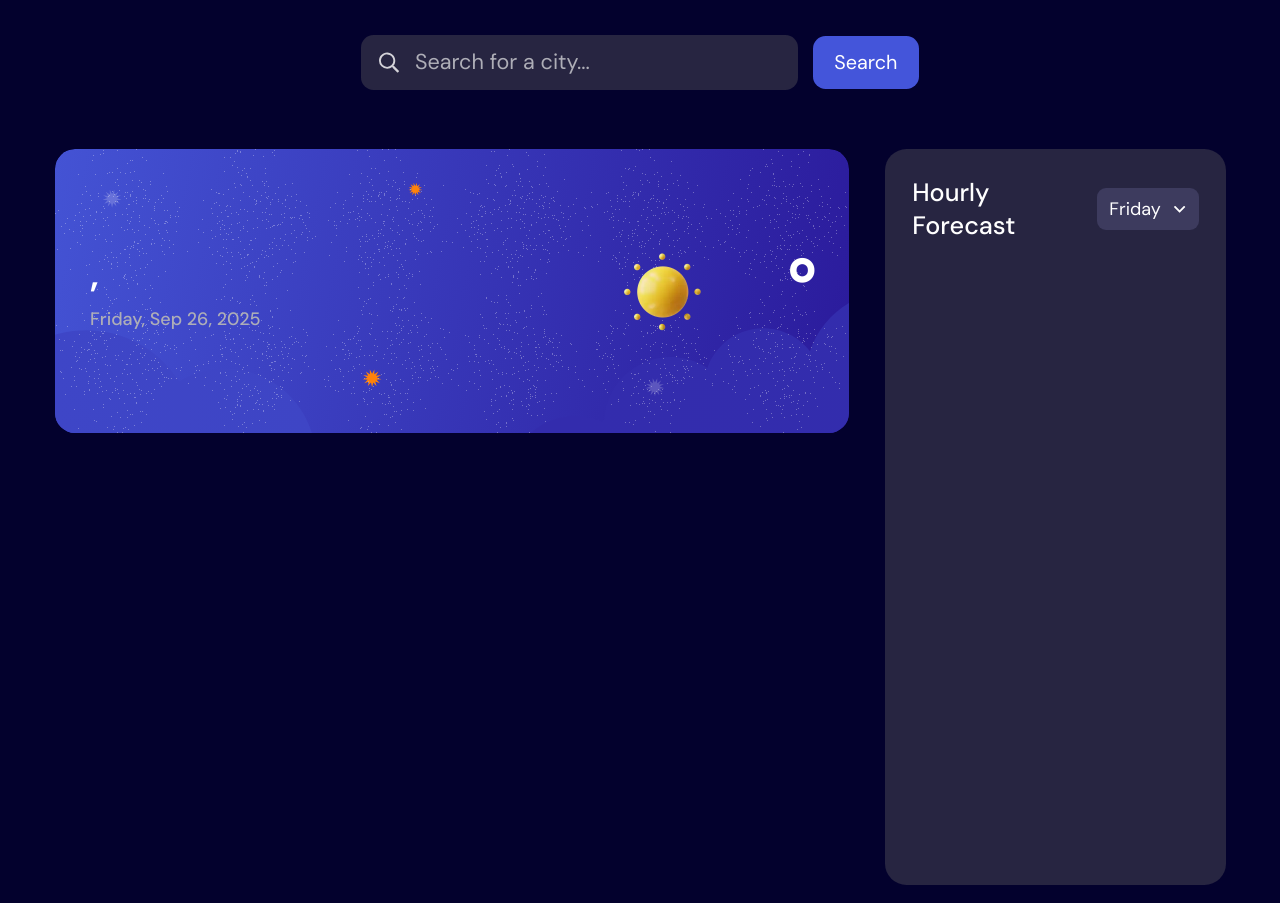
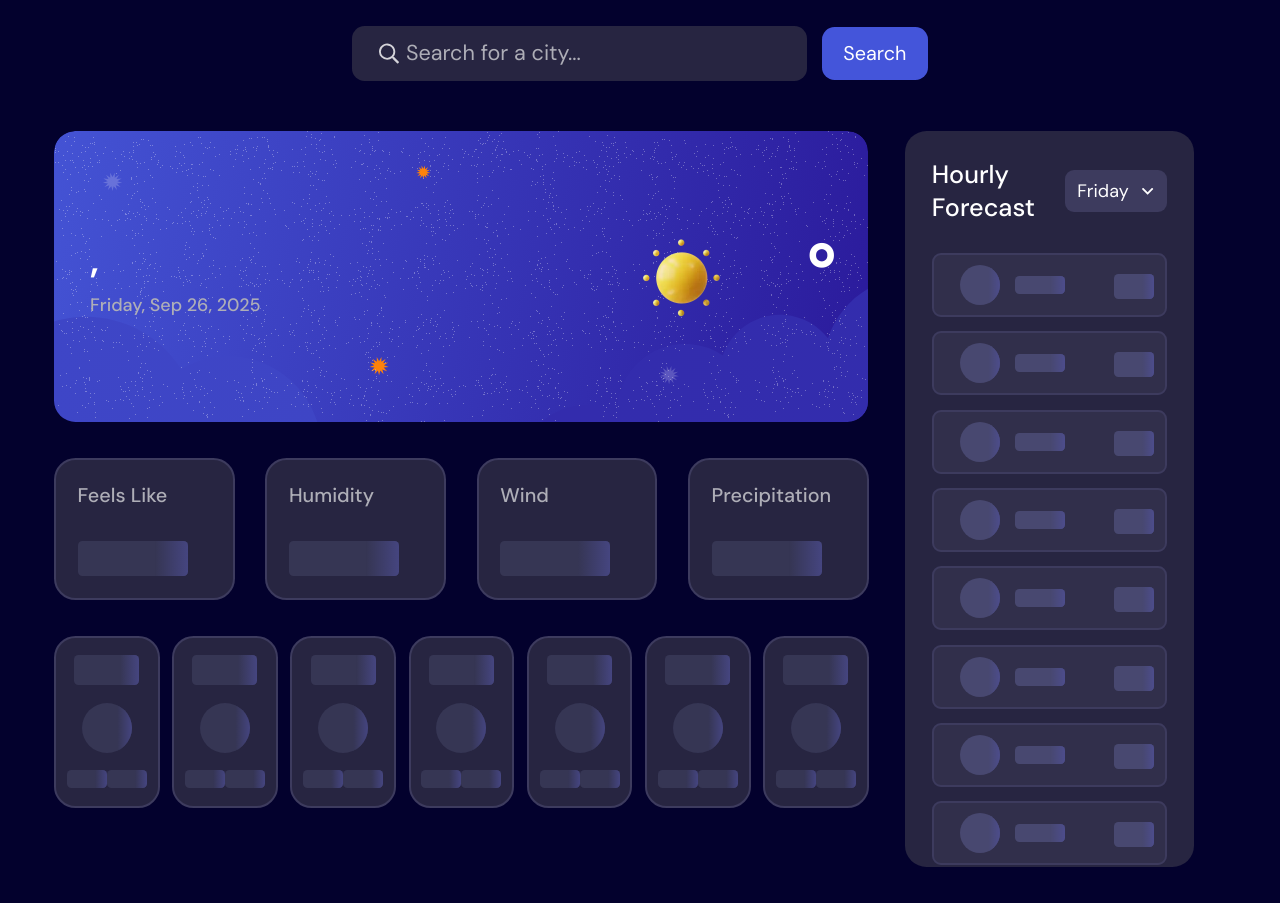
Before and after one commit to RamezKhaled77/React-Weather-App, a React (Create React App) app: page / in a window 1280 px wide. Shown: the part 220-1123 px from the top of the page. Built offline with nearby package versions, Linux system fonts and the light colour scheme.

Commit message:
reminder => (api error, search history) cases

```diff
--- a/package.json
+++ b/package.json
@@ -9,6 +9,7 @@
     "@testing-library/user-event": "^13.5.0",
     "react": "^19.1.1",
     "react-dom": "^19.1.1",
+    "react-loader-spinner": "^7.0.3",
     "react-loading-skeleton": "^3.5.0",
     "react-scripts": "5.0.1",
     "web-vitals": "^2.1.4"
--- a/src/App.js
+++ b/src/App.js
@@ -1,5 +1,7 @@
-import { useState, useEffect } from "react";
+import { useState, useEffect, use } from "react";
 import Skeleton, { SkeletonTheme } from "react-loading-skeleton";
+import { ProgressBar } from "react-loader-spinner";
+
 import UnitsDropdownMenu from "./components/UnitsDropdownMenu";
 import { DaysDropdownMenu, DropdownItem } from "./components/DaysDropdownMenu";
 import "react-loading-skeleton/dist/skeleton.css";
@@ -97,6 +99,12 @@ const hoursTemp = [
   { hour: "1 PM", temp: "30°", img: "./assets/images/icon-sunny.webp" },
 ];
 
+const skeletonColors = {
+  baseColor: "hsla(240, 22%, 27%, 1.00)",
+  baseColor2: "hsla(240, 22%, 36%, 1.00)",
+  highlightColor: "hsla(240, 33%, 47%, 1.00)",
+};
+
 const imgsObj = {
   sunny: "./assets/images/icon-sunny.webp",
   rainy: "./assets/images/icon-rain.webp",
@@ -178,13 +186,14 @@ function App() {
   const [selectedDayIndex, setSelectedDayIndex] = useState(0);
   const [unitsIsOpen, setUnitIsOpen] = useState(false);
   const [isImperial, setIsImperial] = useState(false);
+  const [searchingAgain, setSearchingAgain] = useState(false);
   const unitSystem = isImperial ? "imperial" : "metric";
   const units =
     unitSystem === "metric"
       ? "&temperature_unit=celsius&apparent_temperature_unit=celsius&windspeed_unit=kmh&precipitation_unit=mm"
       : "&temperature_unit=fahrenheit&apparent_temperature_unit=fahrenheit&windspeed_unit=mph&precipitation_unit=inch";
 
-  console.log("unitSystem", unitSystem);
+  // console.log("unitSystem", unitSystem);
   const toggleUnitsMenu = () => {
     setUnitIsOpen(!unitsIsOpen);
   };
@@ -195,14 +204,14 @@ function App() {
   }
 
   function handleDaySelect(day) {
-    console.log(dailyForecast);
-    console.log("day =>", day);
+    // console.log(dailyForecast);
+    // console.log("day =>", day);
     setSelectedDay(day);
     const dayIndex = dailyForecast.findIndex(
       (d) => formatDate(d.day, "short") === day.slice(0, 3)
     );
     setSelectedDayIndex(dayIndex !== -1 ? dayIndex : 0);
-    console.log("=========>", dayIndex);
+    // console.log("=========>", dayIndex);
     setIsOpen(false);
   }
 
@@ -301,28 +310,11 @@ function App() {
           }))
         );
 
-        // setHourlyForecast(
-        //   Array.from({ length: 24 }).map((_, i) => ({
-        //     hour: new Date(weatherData.hourly.time[i]).toLocaleTimeString(
-        //       "en-US",
-        //       {
-        //         hour: "numeric",
-        //         hour12: true,
-        //       }
-        //     ),
-        //     temp: weatherData.hourly.temperature_2m[i] + "°",
-        //     img: getWeatherIcon(weatherData.hourly.weathercode[i]),
-        //     description: getWeatherDescription(
-        //       weatherData.hourly.weathercode[i]
-        //     ),
-        //   }))
-        // );
-
-        // console.log("1st", weatherData);
+        console.log("1st", weatherData);
         // console.log("2nd", curr);
         // console.log("3rd", idx);
-        console.log("4th", weatherData.daily);
-        console.log("5th", weatherData.hourly);
+        // console.log("4th", weatherData.daily);
+        // console.log("5th", weatherData.hourly);
 
         setWeather(weatherData);
       } catch (error) {
@@ -357,6 +349,14 @@ function App() {
     setHourlyForecast(sliced);
   }, [weather, selectedDayIndex]);
 
+  useEffect(() => {
+    if (weather) setSearchingAgain(false);
+    if (error) setSearchingAgain(false);
+  }, [weather, error]);
+
+  console.log("weather", weather);
+  console.log("error", error);
+
   return (
     <>
       <SkeletonTheme baseColor="#202020" highlightColor="#444">
@@ -372,18 +372,31 @@ function App() {
             city={city}
             setCity={setCity}
             setSearchCity={setSearchCity}
+            weather={weather}
+            searchingAgain={searchingAgain}
+            setSearchingAgain={setSearchingAgain}
+            error={error}
           />
         </HeroSection>
+        {error ? (
+          <NoResult />
+        ) : (
           <MainSection>
             <section className="weather-sec">
-            <TodayWeatherCard place={place} weather={weather} />
+              <TodayWeatherCard
+                place={place}
+                weather={weather}
+                isLoading={isLoading}
+              />
               <WeatherDetails
                 weatherDetails={weatherDetails}
                 isImperial={isImperial}
+                isLoading={isLoading}
               />
               <DailyForecast
                 dailyForecast={dailyForecast}
                 formatDate={formatDate}
+                isLoading={isLoading}
               />
             </section>
             <HourlyForecast
@@ -395,8 +408,10 @@ function App() {
               isOpen={isOpen}
               toggleMenu={toggleMenu}
               selectedDayIndex={selectedDayIndex}
+              isLoading={isLoading}
             />
           </MainSection>
+        )}
       </SkeletonTheme>
     </>
   );
@@ -421,11 +436,20 @@ function HeroSection({ children }) {
   return <div className="hero-sec">{children}</div>;
 }
 
-function SearchBar({ city, setCity, setSearchCity }) {
+function SearchBar({
+  city,
+  setCity,
+  setSearchCity,
+  weather,
+  searchingAgain,
+  setSearchingAgain,
+  error,
+}) {
   function handleSubmit(e) {
     e.preventDefault();
     if (city.trim() !== "") {
       setSearchCity(city);
+      if (weather) setSearchingAgain(true);
     }
   }
 
@@ -445,6 +469,7 @@ function SearchBar({ city, setCity, setSearchCity }) {
       <button type="submit" onClick={handleSubmit}>
         Search
       </button>
+      <SearchInProgress searchingAgain={searchingAgain} />
     </form>
   );
 }
@@ -453,7 +478,7 @@ function MainSection({ children }) {
   return <main className="weather-container">{children}</main>;
 }
 
-function TodayWeatherCard({ place, weather }) {
+function TodayWeatherCard({ place, weather, isLoading }) {
   const icon = getWeatherIcon(weather?.current_weather.weathercode);
   // if (weather) console.log("icon", icon, weather.current_weather.weathercode);
   // if (weather)
@@ -468,7 +493,9 @@ function TodayWeatherCard({ place, weather }) {
   });
   // if (weather) console.log("inside", weather.current_weather.temperature);
   return (
-    <div className="today-weather-card">
+    <div className={`today-weather-card ${isLoading ? "loading" : ""}`}>
+      {isLoading || (
+        <>
           <div className="left-div">
             <h4>
               {place.country}, {place.city}
@@ -482,15 +509,45 @@ function TodayWeatherCard({ place, weather }) {
             />
             <span>{weather?.current_weather.temperature}°</span>
           </div>
+        </>
+      )}
+      {isLoading && (
+        <div className="loading-state">
+          <ProgressBar
+            visible={true}
+            height="80"
+            width="80"
+            barColor="hsl(233, 67%, 56%)"
+            borderColor="hsl(28, 100%, 52%)"
+            ariaLabel="progress-bar-loading"
+            wrapperStyle={{}}
+            wrapperClass=""
+          />
+          <p>Loading...</p>
+        </div>
+      )}
     </div>
   );
 }
 
-function WeatherDetails({ weatherDetails, isImperial }) {
+function WeatherDetails({ weatherDetails, isImperial, isLoading }) {
   // if (weatherDetails) console.log(weatherDetails[0].units.metric);
   return (
     <ul className="weather-details">
+      {(isLoading || !weatherDetails) &&
+        detailsData.map((item) => (
+          <li className="detail-item" key={item.label}>
+            <span className="detail-label">{item.label}</span>
+            <Skeleton
+              height={35}
+              width={110}
+              baseColor={skeletonColors.baseColor}
+              highlightColor={skeletonColors.highlightColor}
+            />
+          </li>
+        ))}
       {weatherDetails &&
+        !isLoading &&
         weatherDetails.map((detail) => (
           <li className="detail-item" key={detail.label}>
             <span className="detail-label">
@@ -506,13 +563,14 @@ function WeatherDetails({ weatherDetails, isImperial }) {
     </ul>
   );
 }
-function DailyForecast({ dailyForecast, formatDate }) {
+function DailyForecast({ dailyForecast, formatDate, isLoading }) {
   // console.log(formatDate("2023-10-05"));
   // if (dailyForecast) console.log(typeof dailyForecast, dailyForecast);
 
   return (
     <ul className="daily-forecast">
       {dailyForecast &&
+        !isLoading &&
         dailyForecast.map((day) => (
           <li className="forecast-item" key={day.day}>
             <span className="forecast-day">{formatDate(day.day)}</span>
@@ -520,6 +578,43 @@ function DailyForecast({ dailyForecast, formatDate }) {
             <div className="temp-range">
               <span className="forecast-temp">{day.temp.max}°</span>
               <span className="forecast-temp">{day.temp.min}°</span>
+            </div>
+          </li>
+        ))}
+      {(!dailyForecast || isLoading) &&
+        Array(7)
+          .fill(0)
+          .map((_, i) => (
+            <li className="forecast-item" key={i}>
+              <Skeleton
+                baseColor={skeletonColors.baseColor}
+                highlightColor={skeletonColors.highlightColor}
+                count={1}
+                width={65}
+                height={30}
+              />
+
+              <Skeleton
+                baseColor={skeletonColors.baseColor}
+                highlightColor={skeletonColors.highlightColor}
+                height={50}
+                width={50}
+                circle
+              />
+              <div className="temp-range">
+                <Skeleton
+                  baseColor={skeletonColors.baseColor}
+                  highlightColor={skeletonColors.highlightColor}
+                  count={1}
+                  width={40}
+                />
+
+                <Skeleton
+                  baseColor={skeletonColors.baseColor}
+                  highlightColor={skeletonColors.highlightColor}
+                  count={1}
+                  width={40}
+                />
               </div>
             </li>
           ))}
@@ -535,6 +630,7 @@ function HourlyForecast({
   formatDate,
   isOpen,
   toggleMenu,
+  isLoading,
 }) {
   // if (hourlyForecast) console.log(typeof hourlyForecast, hourlyForecast);
   return (
@@ -543,12 +639,14 @@ function HourlyForecast({
         <h5>Hourly Forecast</h5>
 
         <DaysDropdownMenu
+          isLoading={isLoading}
           selectedDay={selectedDay}
           isOpen={isOpen}
           toggleMenu={toggleMenu}
         >
           {dailyForecast?.map((day) => (
             <DropdownItem
+              isLoading={isLoading}
               key={day.day}
               day={formatDate(day.day, "long")}
               selected={formatDate(day.day, "long") === selectedDay}
@@ -559,6 +657,7 @@ function HourlyForecast({
       </div>
       <ul className="hours-list">
         {hourlyForecast &&
+          !isLoading &&
           hourlyForecast.map((hour) => (
             <li key={hour.hour}>
               <div>
@@ -568,9 +667,52 @@ function HourlyForecast({
               <span className="temp">{hour.temp}</span>
             </li>
           ))}
+        {(!hourlyForecast || isLoading) &&
+          Array(23)
+            .fill(0)
+            .map((_, i) => (
+              <li key={i}>
+                <div>
+                  <Skeleton
+                    style={{ margin: "10px 15px" }}
+                    height={40}
+                    width={40}
+                    baseColor={skeletonColors.baseColor2}
+                    highlightColor={skeletonColors.highlightColor}
+                    circle
+                  />
+                  <Skeleton
+                    baseColor={skeletonColors.baseColor2}
+                    highlightColor={skeletonColors.highlightColor}
+                    count={1}
+                    width={50}
+                  />
+                </div>
+                <Skeleton
+                  baseColor={skeletonColors.baseColor2}
+                  highlightColor={skeletonColors.highlightColor}
+                  count={1}
+                  width={40}
+                  height={25}
+                />
+              </li>
+            ))}
       </ul>
     </aside>
   );
 }
 
+function NoResult() {
+  return <div className="no-result">No search result found!</div>;
+}
+
+function SearchInProgress({ searchingAgain }) {
+  return (
+    <div className={`search-in-progress  ${searchingAgain ? "searching" : ""}`}>
+      <img src="./assets/images/icon-loading.svg" alt="searching" />
+      <p>Search in progress</p>
+    </div>
+  );
+}
+
 export default App;
--- a/src/components/DaysDropdownMenu.js
+++ b/src/components/DaysDropdownMenu.js
@@ -15,11 +15,12 @@ export function DaysDropdownMenu({
   selectedDay,
   isOpen,
   toggleMenu,
+  isLoading,
 }) {
   return (
     <div className="dropdown-container">
       <button className="dropdown-button" onClick={toggleMenu}>
-        {selectedDay}
+        {isLoading ? "-" : selectedDay}
         <img src="./assets/images/icon-dropdown.svg" alt="units dropdown" />
       </button>
 
--- a/src/components/UnitsDropdownMenu.js
+++ b/src/components/UnitsDropdownMenu.js
@@ -1,5 +1,4 @@
 // src/components/DropdownMenu.jsx
-import { useState } from "react";
 
 const units = [
   {
--- a/src/index.css
+++ b/src/index.css
@@ -61,7 +61,8 @@ header {
   }
 
   form {
-    padding: 0.5rem;
+    /* background-color: red; */
+    /* padding: 0.5rem; */
     width: 45%;
     display: flex;
     justify-content: space-between;
@@ -105,6 +106,48 @@ header {
         background-color: var(--Blue-700);
       }
     }
+
+    .search-in-progress {
+      padding: 0.8rem 1.2rem;
+      border: 2px solid var(--Neutral-600);
+      background-color: var(--Neutral-800);
+      /* background-color: green; */
+      position: absolute;
+      top: 4rem;
+      width: 100%;
+      display: flex;
+      justify-content: start;
+      align-items: center;
+      transform: translateY(-13px);
+      visibility: hidden;
+      opacity: 0;
+      transition: all 0.5s;
+      gap: 1rem;
+      border-radius: 0.7rem;
+      -webkit-transform: translateY(-13px);
+      -moz-transform: translateY(-13px);
+      -ms-transform: translateY(-13px);
+      -o-transform: translateY(-13px);
+      &.searching {
+        visibility: visible;
+        opacity: 1;
+        transform: translateY(0);
+        -webkit-transform: translateY(0);
+        -moz-transform: translateY(0);
+        -ms-transform: translateY(0);
+        -o-transform: translateY(0);
+      }
+
+      img {
+        width: 20px;
+        animation: spin 1s linear infinite;
+      }
+
+      p {
+        font-size: 1.1rem;
+        font-weight: 400;
+      }
+    }
   }
 }
 
@@ -123,6 +166,7 @@ header {
 
     .today-weather-card {
       aspect-ratio: 800 / 286;
+      background-color: red;
       background: url("../public/assets/images/bg-today-large.svg") no-repeat
         center center;
       background-size: contain;
@@ -131,6 +175,29 @@ header {
       justify-content: space-between;
       align-items: center;
       padding: 0 2rem;
+      border-radius: 1.2rem;
+
+      &.loading {
+        aspect-ratio: 800 / 286;
+        background: var(--Neutral-800);
+        width: 100%;
+        display: flex;
+        justify-content: center;
+        align-items: center;
+        padding: 0 2rem;
+        div {
+          display: flex;
+          flex-direction: column;
+          justify-content: center;
+          align-items: center;
+          p {
+            letter-spacing: 2px;
+            font-size: 1.7rem;
+            font-weight: 500;
+            color: var(--Neutral-200);
+          }
+        }
+      }
 
       .left-div {
         h4 {
@@ -397,9 +464,19 @@ header {
     }
 
     .switch-imperial {
-      padding: 0.4rem 0.3rem;
+      padding: 0.5rem 0.3rem;
       font-weight: 500;
       cursor: pointer;
+      transition: all 0.4s;
+      border-radius: 0.4rem;
+      -webkit-border-radius: 0.4rem;
+      -moz-border-radius: 0.4rem;
+      -ms-border-radius: 0.4rem;
+      -o-border-radius: 0.4rem;
+
+      &:hover {
+        background-color: var(--Neutral-700);
+      }
     }
 
     .dropdown-section {
@@ -508,11 +585,12 @@ header {
 
 @media screen and (max-width: 600px) {
   .weather-container {
-    padding: 1rem;
+    padding: 0.5rem;
+
     .weather-sec {
       .today-weather-card {
         width: 100%;
-        aspect-ratio: 4/4;
+        aspect-ratio: 5/4;
         background: url("../public/assets/images/bg-today-small.svg") no-repeat
           center center;
         background-size: contain;
@@ -520,6 +598,11 @@ header {
         justify-content: space-evenly;
         align-items: center;
         padding: 1rem;
+
+        .loading-state {
+          padding: 3.7rem 0;
+        }
+
         .left-div {
           text-align: center;
           padding-top: 2rem;
@@ -536,10 +619,43 @@ header {
       }
       .weather-details {
         grid-template-columns: repeat(2, 1fr);
+
+        .detail-item {
+          .detail-value {
+            font-size: 1.6rem;
+          }
+        }
       }
       .daily-forecast {
         grid-template-columns: repeat(3, 1fr);
       }
     }
+    aside {
+      .head {
+        h5 {
+          font-size: 1.1rem;
+        }
+      }
+    }
+  }
+  .hero-sec {
+    form {
+      .search-icon {
+        top: 28px;
+      }
+      input,
+      button {
+        width: 92%;
+      }
+      .search-in-progress {
+        top: 8rem;
+      }
+    }
   }
 }
+
+.no-result {
+  text-align: center;
+  font-size: 1.6rem;
+  padding: 1rem;
+}
```
Also changed, not shown: 1 other file (tests, documents, lock files or other folders). Lines whose indentation alone changed are shown as unchanged.
